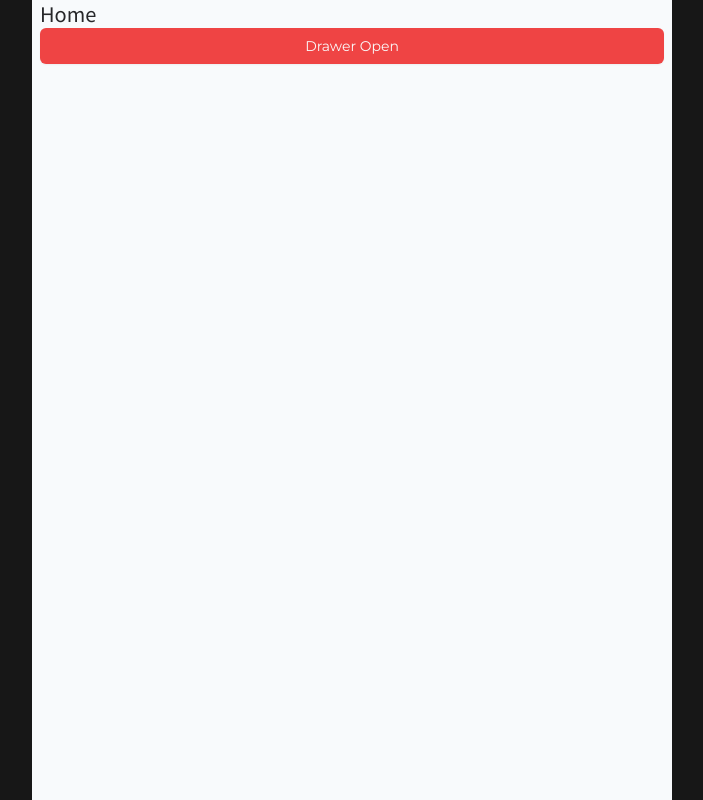
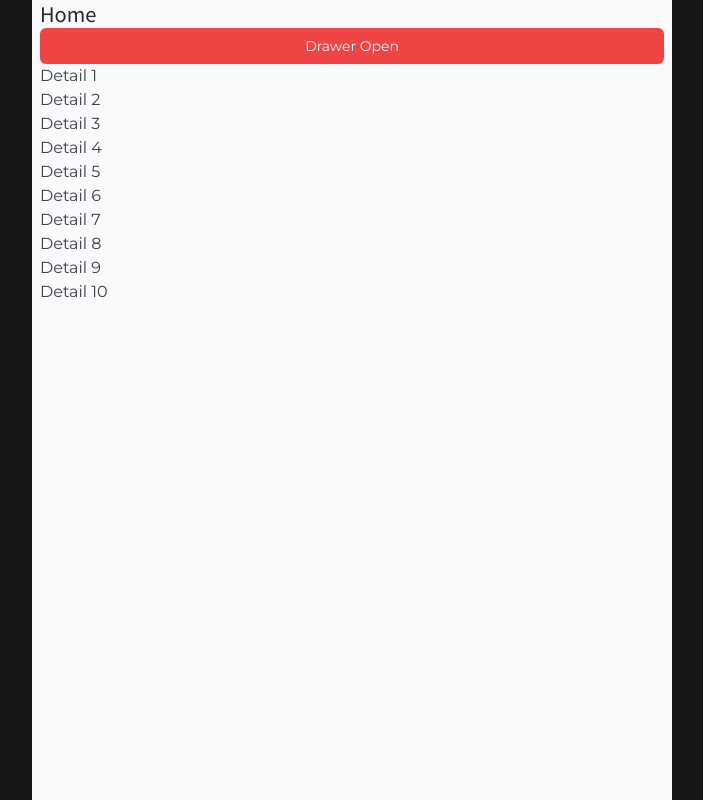
Before and after one commit to undefined-dev-ko/ship-dang, a Next.js app: page / in a window 1280 px wide. Shown: the whole page, without its empty margins (288-991 px from the left). Built offline with nearby package versions, Linux system fonts and the light colour scheme.

Commit message:
✨ feat: intercept routing 샘플 페이지 추가

```diff
--- /dev/null
+++ b/src/app/@drawer/(.)detail/[id]/layout.tsx
@@ -0,0 +1,30 @@
+'use client';
+
+import { useRouter } from 'next/navigation';
+import { useState } from 'react';
+
+import { Drawer, DrawerContent } from '@/components/ui/drawer';
+
+export default function Layout({ children }: Readonly<{ children: React.ReactNode }>) {
+  const [openDrawer, setOpenDrawer] = useState(true);
+
+  const router = useRouter();
+
+  const handleOpenDrawer = (isOpen: boolean) => {
+    if (!isOpen) {
+      setTimeout(() => {
+        router.back();
+      }, 400);
+    }
+
+    setOpenDrawer(isOpen);
+  };
+
+  return (
+    <Drawer open={openDrawer} onOpenChange={handleOpenDrawer}>
+      <DrawerContent className="mx-auto h-[calc(100vh-50px)] max-w-screen-sm">
+        {children}
+      </DrawerContent>
+    </Drawer>
+  );
+}
--- /dev/null
+++ b/src/app/@drawer/(.)detail/[id]/page.tsx
@@ -0,0 +1,11 @@
+import { DrawerHeader, DrawerTitle } from '@/components/ui/drawer';
+
+export default function DetailDrawer() {
+  return (
+    <>
+      <DrawerHeader>
+        <DrawerTitle className="text-2xl font-bold text-zinc-800">Detail Drawer</DrawerTitle>
+      </DrawerHeader>
+    </>
+  );
+}
--- /dev/null
+++ b/src/app/@drawer/default.tsx
@@ -0,0 +1,3 @@
+export default function Default() {
+  return null;
+}
--- /dev/null
+++ b/src/app/default.tsx
@@ -0,0 +1,3 @@
+export default function Default() {
+  return null;
+}
--- /dev/null
+++ b/src/app/detail/[id]/layout.tsx
@@ -0,0 +1,3 @@
+export default function Layout({ children }: Readonly<{ children: React.ReactNode }>) {
+  return <div className="mx-auto h-full max-w-screen-sm bg-slate-50 px-2">{children}</div>;
+}
--- /dev/null
+++ b/src/app/detail/[id]/page.tsx
@@ -0,0 +1,3 @@
+export default function DetailPage() {
+  return <div className="text-2xl font-bold text-zinc-800">Detail Page</div>;
+}
--- a/src/app/layout.tsx
+++ b/src/app/layout.tsx
@@ -23,14 +23,19 @@ export const metadata: Metadata = {
 
 export default function RootLayout({
   children,
+  drawer,
 }: Readonly<{
   children: React.ReactNode;
+  drawer: React.ReactNode;
 }>) {
   return (
     <html lang="ko" className={`${notoSansKR.variable} ${montserrat.variable} h-full`}>
       <body
-        className={`${notoSansKR.className} ${montserrat.className} h-full bg-neutral-900 text-white antialiased`}>
+        className={`${notoSansKR.className} ${montserrat.className} h-full bg-neutral-900 text-white antialiased`}
+        suppressHydrationWarning>
         {children}
+
+        {drawer}
       </body>
     </html>
   );
--- a/src/app/page.tsx
+++ b/src/app/page.tsx
@@ -1,3 +1,5 @@
+import Link from 'next/link';
+
 import { MainDrawer } from './ui/main-drawer';
 
 export default function Home() {
@@ -5,6 +7,16 @@ export default function Home() {
     <div className="mx-auto flex h-full max-w-screen-sm flex-col bg-slate-50 px-2">
       <span className="font-notoSansKR text-xl text-zinc-800">Home</span>
       <MainDrawer />
+
+      <ul>
+        {Array.from({ length: 10 }).map((_, index) => (
+          <li key={index}>
+            <Link key={index} href={`/detail/${index + 1}`} className="text-zinc-700">
+              Detail {index + 1}
+            </Link>
+          </li>
+        ))}
+      </ul>
     </div>
   );
 }
```
